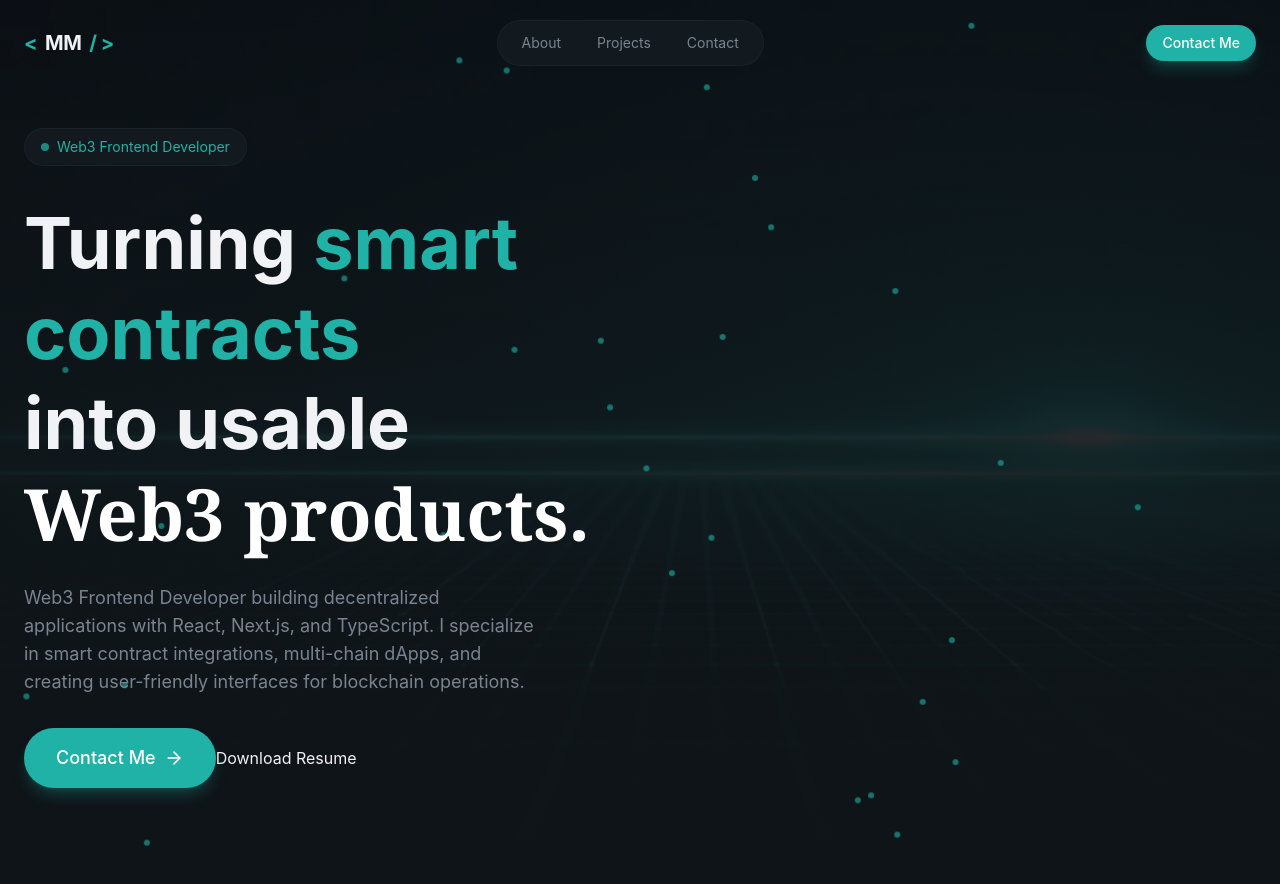
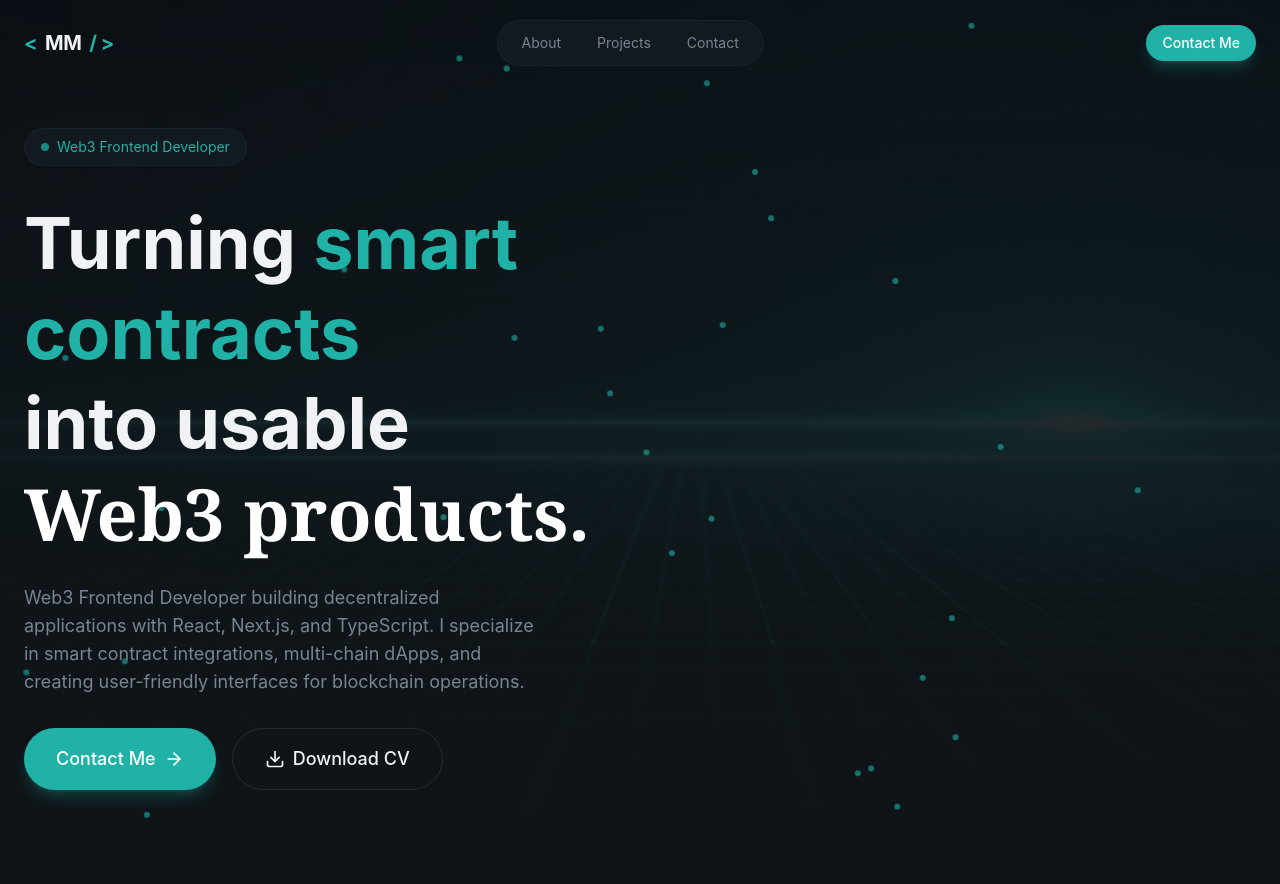
Before and after one commit to Mvnsour/dev-personal-portfolio, a React (Vite) app: page / in a window 1280 px wide. Shown: the top 884 px of the page. Built offline with nearby package versions, Linux system fonts and the light colour scheme.

Commit message:
feat: integrate AnimatedBorderButton into Hero section for enhanced call-to-action

```diff
--- a/src/sections/Hero.tsx
+++ b/src/sections/Hero.tsx
@@ -2,6 +2,7 @@
 import { useMemo } from 'react';
 import { Button } from '@/components/Button';
 import { ArrowRight } from 'lucide-react';
+import { AnimatedBorderButton } from '@/components/AnimatedBorderButton';
 
 export const Hero = () => {
 
@@ -73,12 +74,12 @@ export const Hero = () => {
             </div>
 
             {/* CTAs */}
-            <Button size='lg'>
-              Contact Me <ArrowRight className='w-5 h-5'/>
-            </Button>
-            <button>
-              Download Resume
-            </button>
+            <div className='flex flex-wrap gap-4 animate-fade-in animation-delay-300'>
+              <Button size='lg'>
+                Contact Me <ArrowRight className='w-5 h-5'/>
+              </Button>
+              <AnimatedBorderButton />
+            </div>
           </div>
           {/* Profile Image - Right Column */}
         </div>
```
